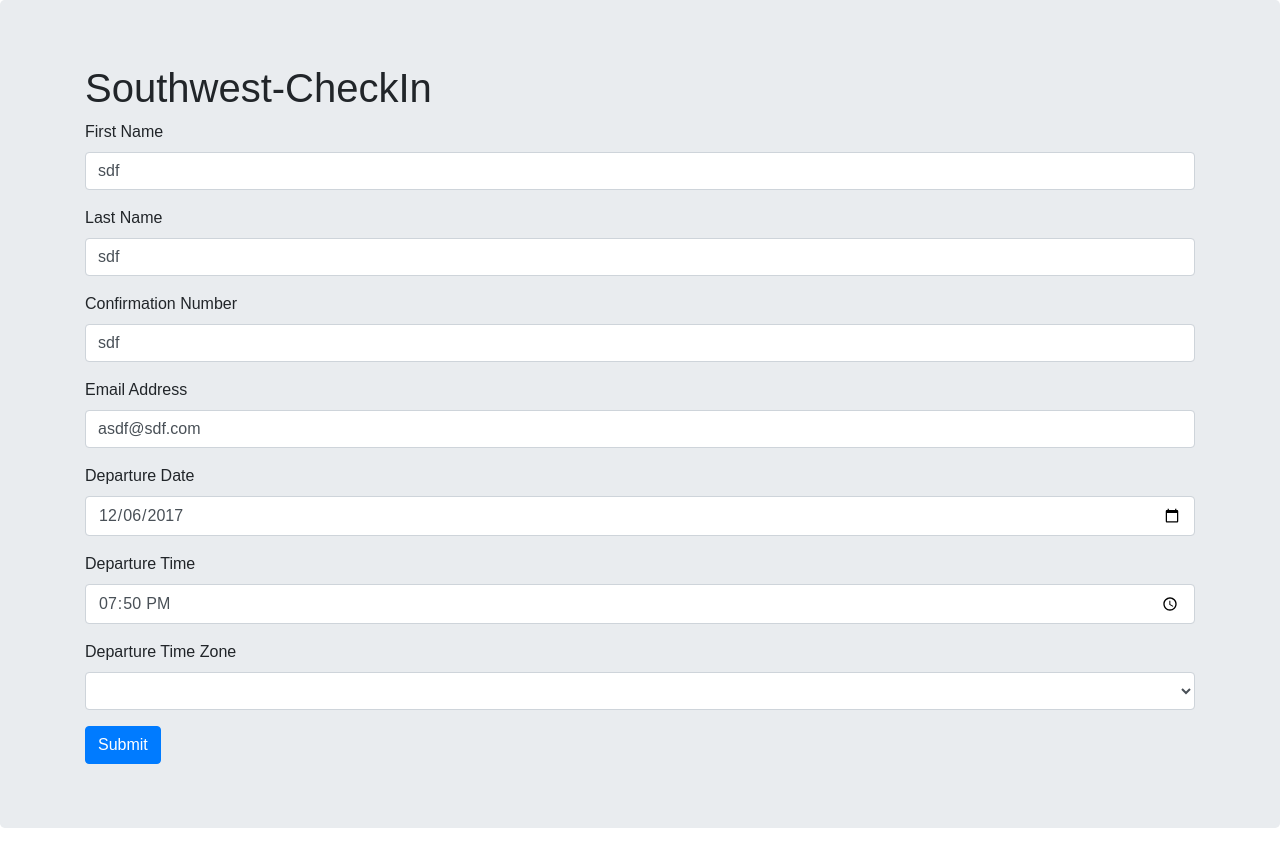
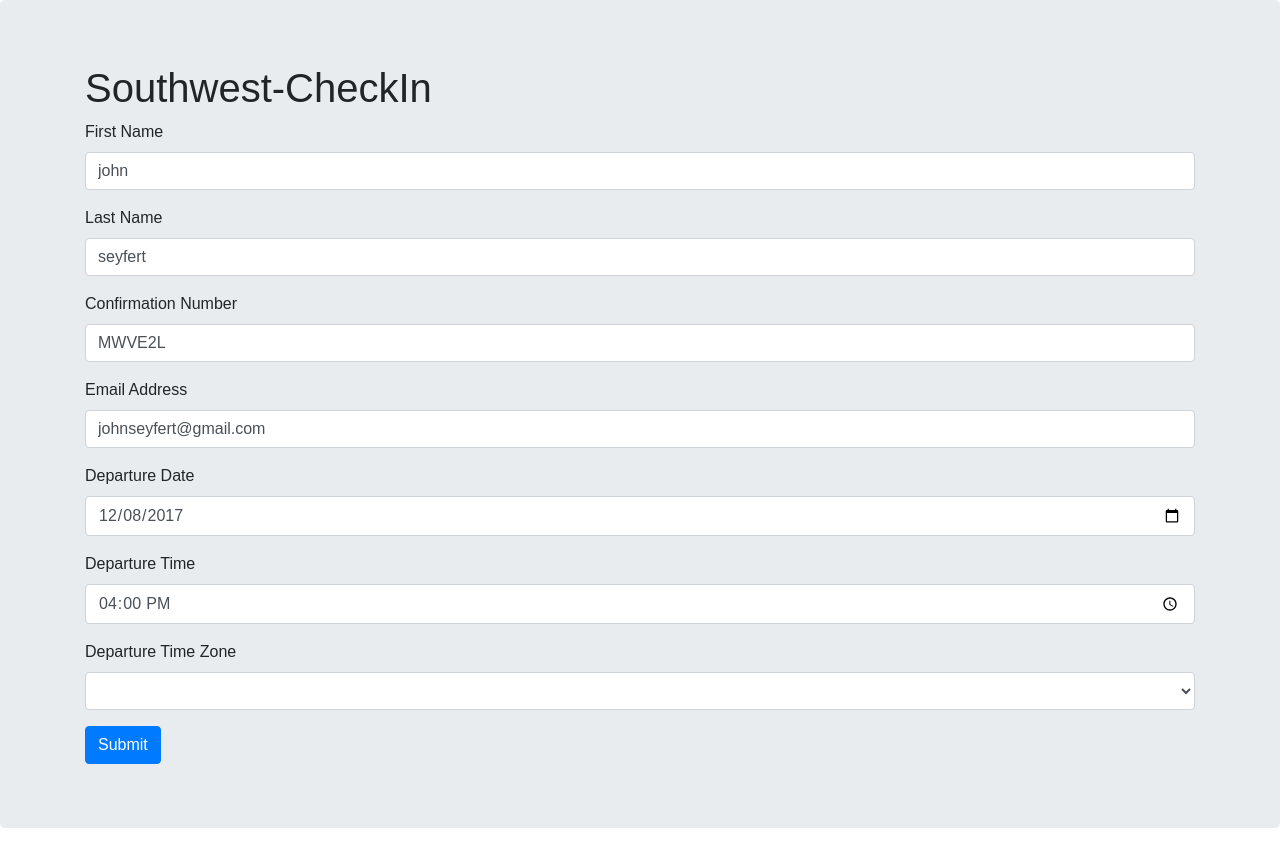
Before and after one commit to jseyfert/southwest-checkin, a React (Create React App) app: page / in a window 1280 px wide. Built offline with nearby package versions, Linux system fonts and the light colour scheme.

Commit message:
fixed timing

```diff
--- a/src/App.js
+++ b/src/App.js
@@ -1,6 +1,6 @@
 import React, { Component } from 'react';
 import axios from 'axios';
-import { Container, Row, Col, Jumbotron, Button, Form, FormGroup, Label, Input } from 'reactstrap';
+import { Alert, Container, Row, Col, Jumbotron, Button, Form, FormGroup, Label, Input } from 'reactstrap';
 
 class App extends Component {
   constructor(props) {
@@ -16,20 +16,19 @@
     this.handleSubmit = this.handleSubmit.bind(this);
 
     this.state = {
-      pageType: 'input',
+      pageType: 'landing',
       message: '',
+      dateToExecute: '',
 
-      firstName: 'sdf',
-      lastName: 'sdf',
-      confirmationNumber: 'sdf',
-      emailAddress: 'asdf@sdf.com',
-      departureDate: "2017-12-06",
-      departureTime: "19:50",
+      firstName: 'john',
+      lastName: 'seyfert',
+      confirmationNumber: 'MWVE2L',
+      emailAddress: 'johnseyfert@gmail.com',
+      departureDate: "2017-12-08",
+      departureTime: "16:00",
       timeZoneDeparture: '',
     };
   }
-
-  //
 
   onFirstNameChange(e) {this.setState({firstName: e.target.value });}
   onLastNameChange(e) {this.setState({lastName: e.target.value });}
@@ -51,9 +50,8 @@
 
     let dateTimeDeparture = departureDate + 'T' + departureTime
 
-    // let url = 'http://localhost:3001/' + firstName + '/' + lastName + '/' + confirmationNumber + '/' + emailAddress + '/' + dateTimeDeparture + '/' + timeZoneDeparture
-    // let url = 'http://localhost:3001/submitCheckIn/john/seyfert/MWVE2L/johnseyfert@gmail.com/2017-12-06 16:40/PA'
-    let url = '/submitCheckIn/john/seyfert/MWVE2L/johnseyfert@gmail.com/2017-12-06 16:40/PA'
+    let url = '/submitCheckIn/' + firstName + '/' + lastName + '/' + confirmationNumber + '/' + emailAddress + '/' + dateTimeDeparture + '/' + timeZoneDeparture
+    // let url = '/submitCheckIn/john/seyfert/MWVE2L/johnseyfert@gmail.com/2017-12-06 16:40/PA'
     console.log(url)
 
     axios.get(url)
@@ -61,21 +59,22 @@
         console.log('in success1', response )
         console.log('in success2', response.data.message )
         this.setState({
+          pageType: response.data.pageType,
           message: response.data.message,
-          pageType: 'submitted',
+          dateToExecute: response.data.dateToExecute,
         })
       })
       .catch(error => {
         console.log(error.response.status);
         this.setState({
+          pageType: 'error',
           message: error.response.status,
-          pageType: 'error',
         })
       });
   }
 
   render() {
-    if (this.state.pageType === 'input'){
+    if (this.state.pageType === 'landing'){
       return (
           <div>
             <Jumbotron>
@@ -136,7 +135,29 @@
                 <Row>
                   <Col>
                     <h1>Southwest-CheckIn</h1>
-                    <span><b>Error: </b>{this.state.message}</span>
+                    <Alert color="danger">
+                      <span><b>Error: </b>{this.state.message}</span>
+                    </Alert>
+                  </Col>
+                </Row>
+              </Container>
+            </Jumbotron>
+          </div>
+          );
+      }  else if (this.state.pageType === 'success') {
+        return (
+          <div>
+            <Jumbotron>
+              <Container>
+                <Row>
+                  <Col>
+                    <h1>Southwest-CheckIn</h1>
+                    <Alert color="success">
+                     <div>{this.state.firstName} {this.state.lastName} will be automatically checkedIn on <b>{this.state.dateToExecute} PST</b> with confirmation number: {this.state.confirmationNumber}</div>
+                    </Alert>
+                    <Alert color="success">
+                     <div>A status update email will be sent to {this.state.emailAddress} when this occurs</div>
+                    </Alert>
                   </Col>
                 </Row>
               </Container>
@@ -151,13 +172,17 @@
                 <Row>
                   <Col>
                     <h1>Southwest-CheckIn</h1>
-                   <h2>{this.state.message}</h2>
+                    <h1>ERROR</h1>
+                    <h1>ERROR</h1>
+                    <h1>ERROR</h1>
+                    <h1>ERROR</h1>
                   </Col>
                 </Row>
               </Container>
             </Jumbotron>
           </div>
           );
+
       }
 
   }
```
